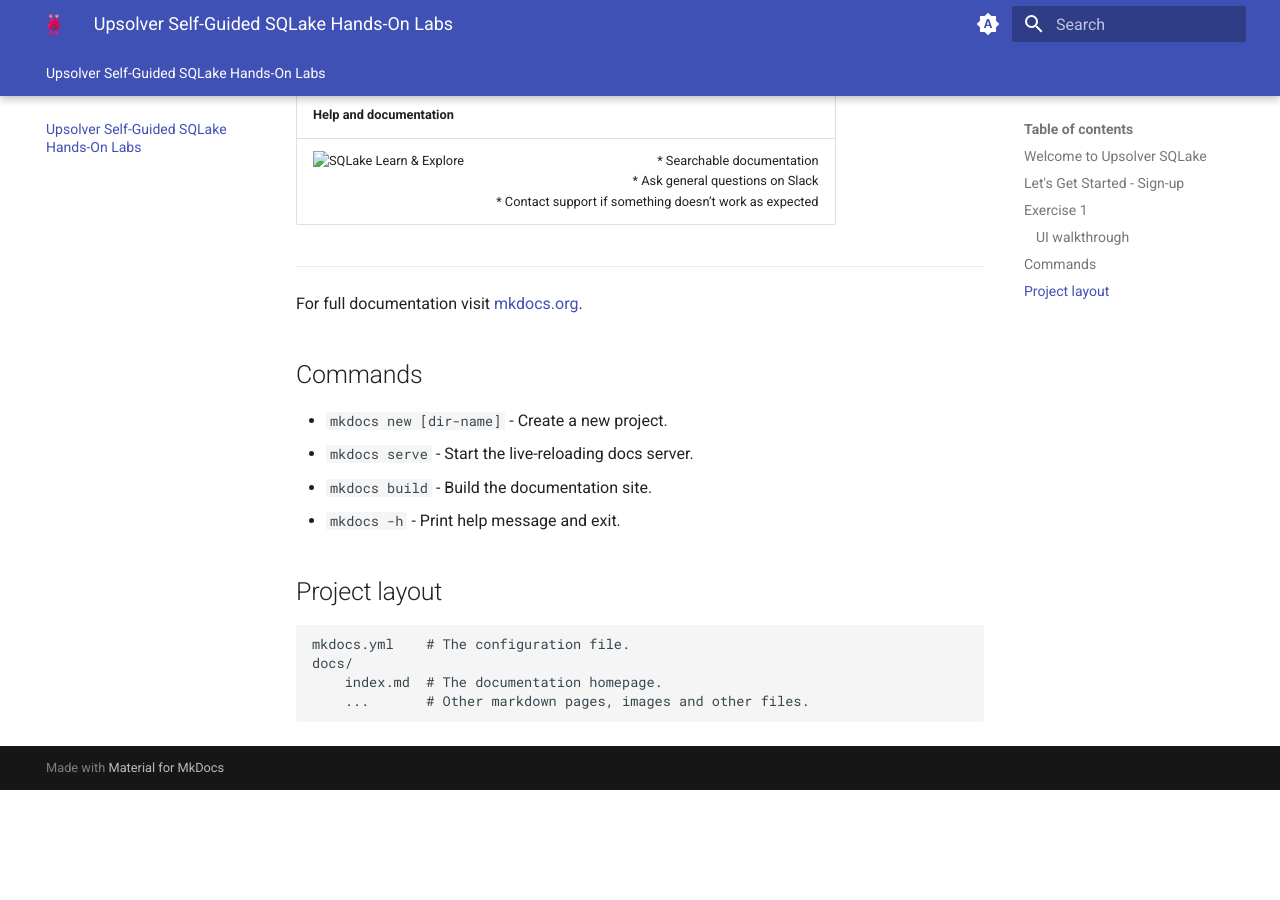
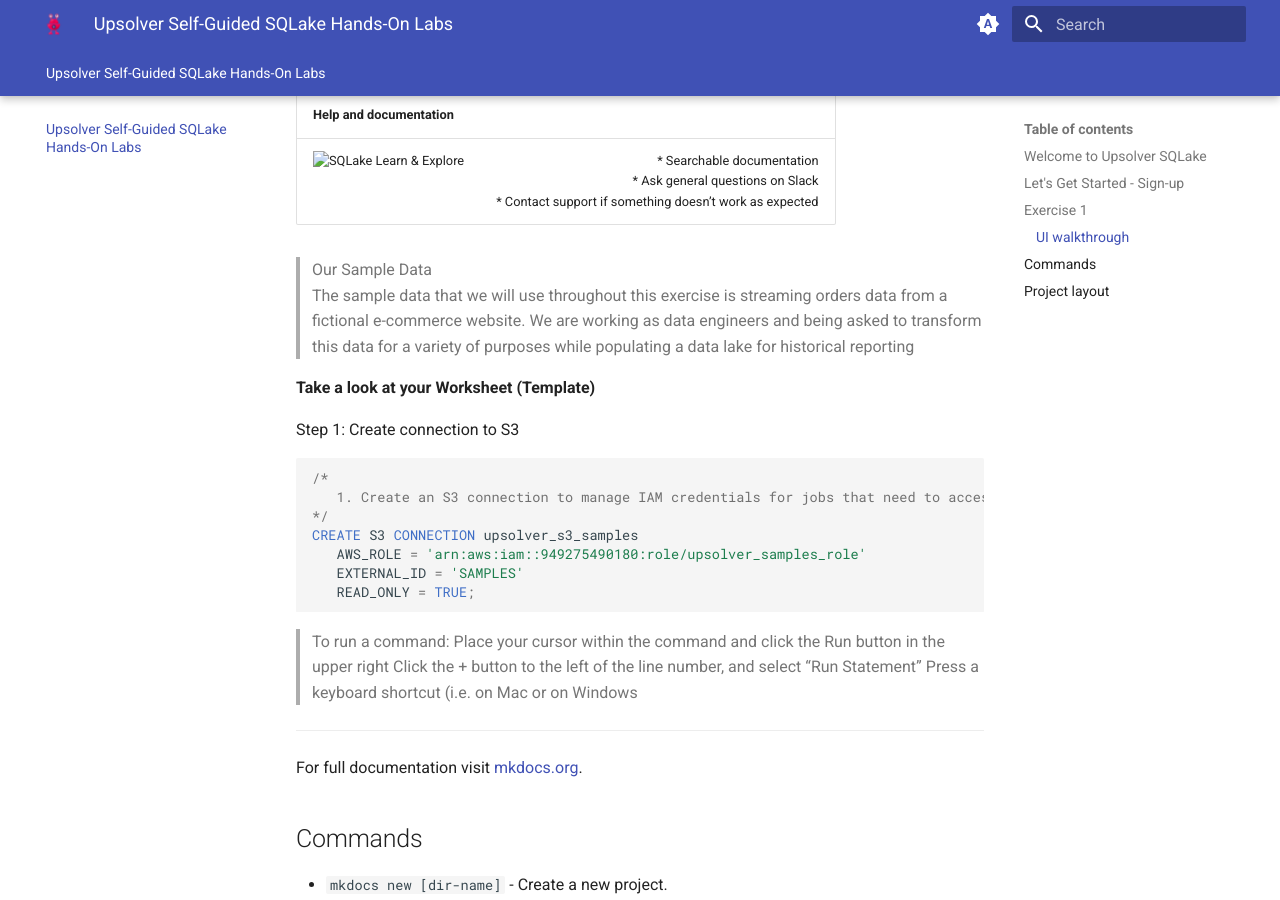
Before and after one commit to upsolver-sa/sqlake-workshop, an MkDocs documentation site: the page built from docs/index.md, in a window 1280 px wide and 900 px high, scrolled down 2173 px. Built offline with MkDocs 1.6.1 and Material for MkDocs 9.7.7, drawn with Linux system fonts in a browser that asks for light colours; before the commit the page ends 2963 px from its top, so only the background shows below that.

Commit message:
additional Ex1 stuff

````diff
--- a/docs/index.md
+++ b/docs/index.md
@@ -54,6 +54,28 @@
 :--- | ---:
 | ![SQLake Learn & Explore](/sqlake-workshop/img/img1f.png) | * Searchable documentation<br> * Ask general questions on Slack<br> * Contact support if something doesn’t work as expected |
 
+>Our Sample Data<br>
+>The sample data that we will use throughout this exercise is streaming orders data from a fictional e-commerce website.  We are working as data engineers and being asked to transform this data for a variety of purposes while populating a data lake for historical reporting
+
+**Take a look at your Worksheet (Template)**
+
+Step 1: Create connection to S3
+
+```sql
+/*
+   1. Create an S3 connection to manage IAM credentials for jobs that need to access data in S3
+*/
+CREATE S3 CONNECTION upsolver_s3_samples
+   AWS_ROLE = 'arn:aws:iam::949275490180:role/upsolver_samples_role'
+   EXTERNAL_ID = 'SAMPLES'
+   READ_ONLY = TRUE;
+```
+
+> To run a command:
+> Place your cursor within the command and click the Run button in the upper right
+Click the + button to the left of the line number, and select “Run Statement”
+> Press a keyboard shortcut (i.e. *<command + enter>* on Mac or *<control + enter>* on Windows
+
 ---
 
 For full documentation visit [mkdocs.org](https://www.mkdocs.org).
````
